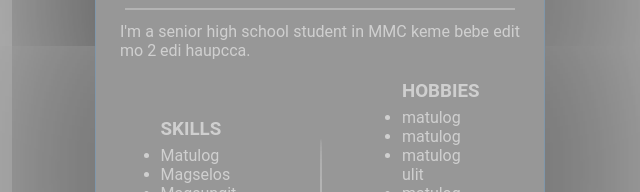
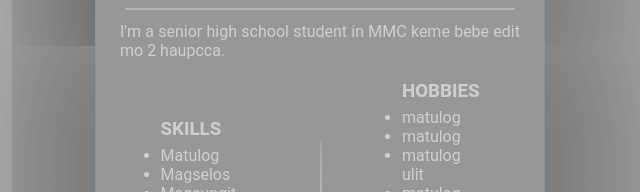
Before and after one commit to Eli0209/Eli, a plain HTML site: page index (1).html in a window 1280 px wide. Shown: the part 275-467 px from the top of the page, 320-960 px from the left. Drawn offline with Linux system fonts and the light colour scheme; a web font is replaced by a local one.

Commit message:
Update index (1).html

```diff
--- a/index (1).html
+++ b/index (1).html
@@ -23,7 +23,7 @@
 						<span class="br"></span>
 						<hr color="#c4c4c4">
 						<span class="br"></span>
-						<p style="text-align:justify; font-family: 'Roboto', sans-serif;" >I'm a senior high school student in MMC keme bebe edit mo 2 edi haupcca.</p>
+						<p style="text-align:justify; font-family: 'Roboto', sans-serif;" >I'm a senior high school student in MMC keme bebe edit mo 2 haupcca.</p>
 
 					</div>
 
```
